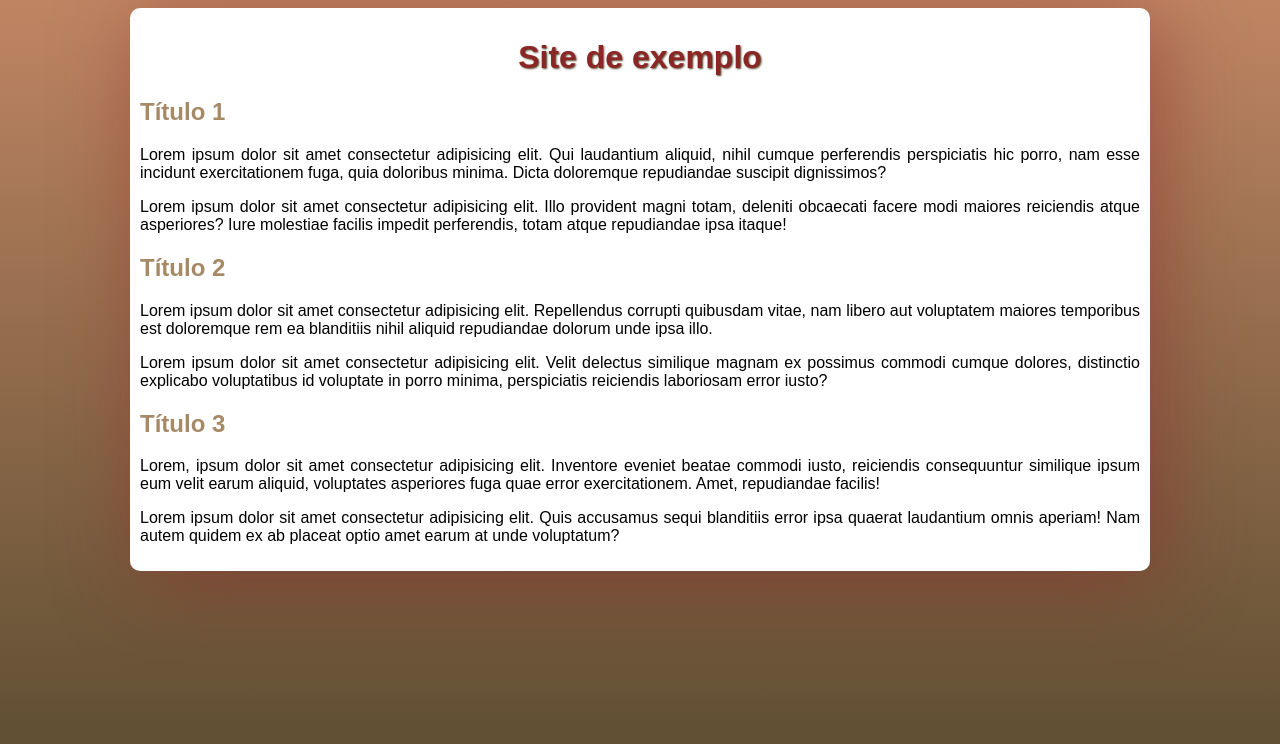
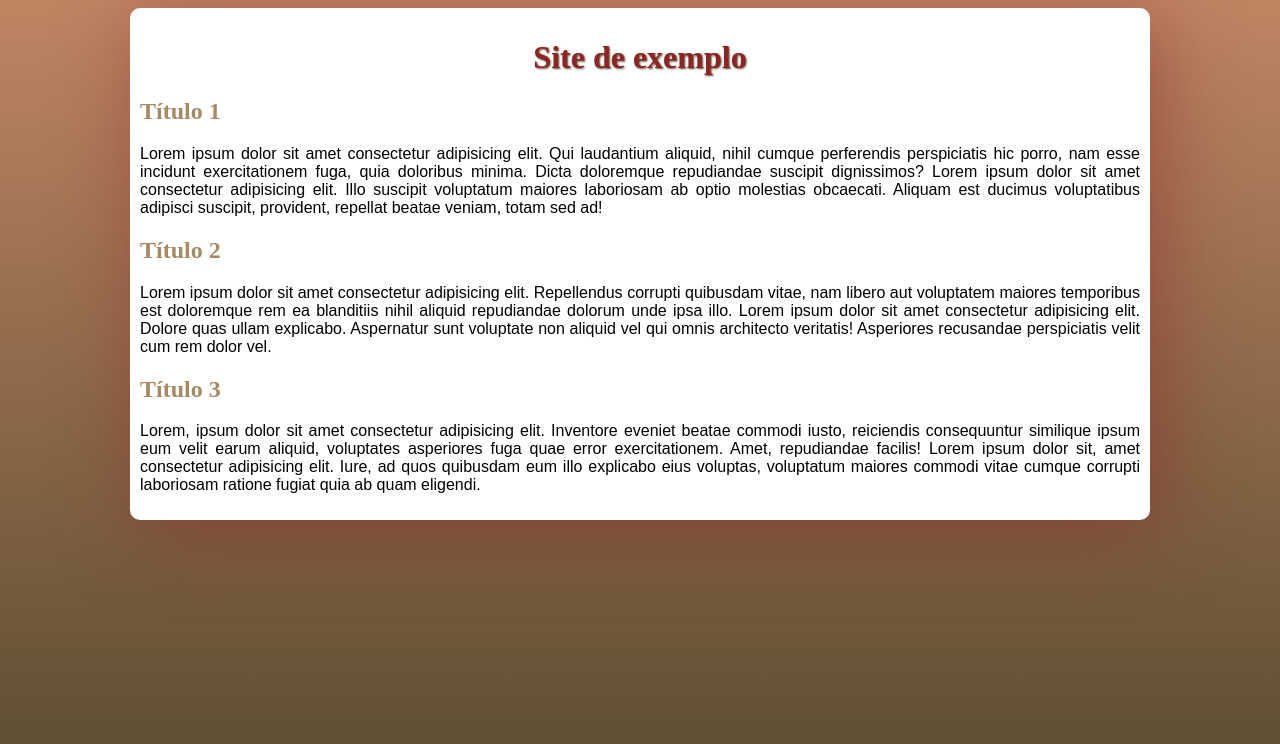
Before and after one commit to Marcelohrr/Atividades_menores, a PHP site: page /site.html in a window 1280 px wide. Shown: the top 744 px of the page. Run offline with PHP 8.4, Linux system fonts and the light colour scheme.

Commit message:
Adiciona anotações sobre fontes

```diff
--- a/HTML5 e CSS3/Módulo 2/site.html
+++ b/HTML5 e CSS3/Módulo 2/site.html
@@ -9,18 +9,14 @@
 <body>
     <main>
         <h1>Site de exemplo</h1>
-
             <h2>Título 1</h2>
-            <p>Lorem ipsum dolor sit amet consectetur adipisicing elit. Qui laudantium aliquid, nihil cumque perferendis perspiciatis hic porro, nam esse incidunt exercitationem fuga, quia doloribus minima. Dicta doloremque repudiandae suscipit dignissimos?</p>
-            <p>Lorem ipsum dolor sit amet consectetur adipisicing elit. Illo provident magni totam, deleniti obcaecati facere modi maiores reiciendis atque asperiores? Iure molestiae facilis impedit perferendis, totam atque repudiandae ipsa itaque!</p>
+            <p>Lorem ipsum dolor sit amet consectetur adipisicing elit. Qui laudantium aliquid, nihil cumque perferendis perspiciatis hic porro, nam esse incidunt exercitationem fuga, quia doloribus minima. Dicta doloremque repudiandae suscipit dignissimos? Lorem ipsum dolor sit amet consectetur adipisicing elit. Illo suscipit voluptatum maiores laboriosam ab optio molestias obcaecati. Aliquam est ducimus voluptatibus adipisci suscipit, provident, repellat beatae veniam, totam sed ad!</p>
 
             <h2>Título 2</h2>
-            <p>Lorem ipsum dolor sit amet consectetur adipisicing elit. Repellendus corrupti quibusdam vitae, nam libero aut voluptatem maiores temporibus est doloremque rem ea blanditiis nihil aliquid repudiandae dolorum unde ipsa illo.</p>
-            <p>Lorem ipsum dolor sit amet consectetur adipisicing elit. Velit delectus similique magnam ex possimus commodi cumque dolores, distinctio explicabo voluptatibus id voluptate in porro minima, perspiciatis reiciendis laboriosam error iusto?</p>
+            <p>Lorem ipsum dolor sit amet consectetur adipisicing elit. Repellendus corrupti quibusdam vitae, nam libero aut voluptatem maiores temporibus est doloremque rem ea blanditiis nihil aliquid repudiandae dolorum unde ipsa illo. Lorem ipsum dolor sit amet consectetur adipisicing elit. Dolore quas ullam explicabo. Aspernatur sunt voluptate non aliquid vel qui omnis architecto veritatis! Asperiores recusandae perspiciatis velit cum rem dolor vel.</p>
 
             <h2>Título 3</h2>
-            <p>Lorem, ipsum dolor sit amet consectetur adipisicing elit. Inventore eveniet beatae commodi iusto, reiciendis consequuntur similique ipsum eum velit earum aliquid, voluptates asperiores fuga quae error exercitationem. Amet, repudiandae facilis!</p>
-            <p>Lorem ipsum dolor sit amet consectetur adipisicing elit. Quis accusamus sequi blanditiis error ipsa quaerat laudantium omnis aperiam! Nam autem quidem ex ab placeat optio amet earum at unde voluptatum?</p>
+            <p>Lorem, ipsum dolor sit amet consectetur adipisicing elit. Inventore eveniet beatae commodi iusto, reiciendis consequuntur similique ipsum eum velit earum aliquid, voluptates asperiores fuga quae error exercitationem. Amet, repudiandae facilis! Lorem ipsum dolor sit, amet consectetur adipisicing elit. Iure, ad quos quibusdam eum illo explicabo eius voluptas, voluptatum maiores commodi vitae cumque corrupti laboriosam ratione fugiat quia ab quam eligendi.</p>
     </main>
 </body>
 </html>
--- a/HTML5 e CSS3/Módulo 2/style.css
+++ b/HTML5 e CSS3/Módulo 2/style.css
@@ -1,8 +1,4 @@
 @charset "UTF-8";
-
-* {
-    font-family: Arial, Helvetica, sans-serif;
-}
 
 body {
     background-image: linear-gradient(to bottom, #BF8563, #594B2F);
@@ -19,6 +15,10 @@ main { /* Retângulo de conteúdo dentro da página */
     box-shadow: 10px 10px 80px #8c262680; /* Parâmetros de sombreamento: deslocamento horizontal (offset-x), deslocamento vertical (offset-y), raio de desfoque (blur-radius) e cor da sombra */
 }
 
+h1, h2 {
+    font-family: 'Times New Roman', Times, serif; /* Categorias de fontes: serif (serifadas); sans-serif (não-serifadas); monospace (monoespaçadas); cursive/script (imitações de manuscrita); fantasy/decorative/display (decorativas) */
+}
+
 h1 {
     color: #8C2626;
     text-align: center;
@@ -30,5 +30,6 @@ h2 {
 }
 
 p {
+    font-family: Arial, Helvetica, sans-serif;
     text-align: justify;
 }
```
